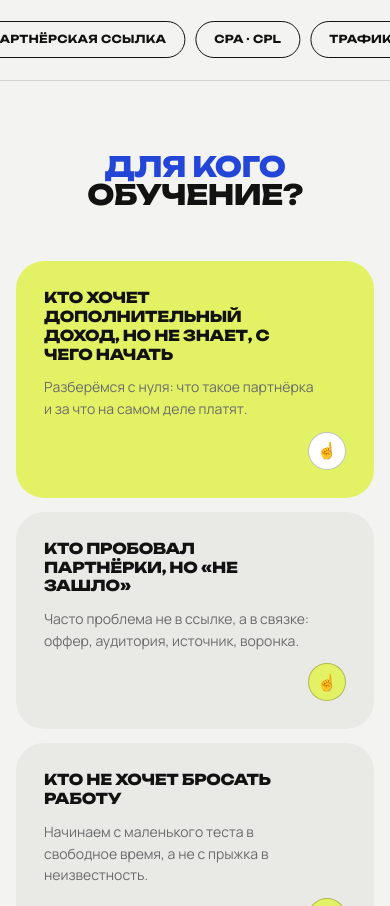
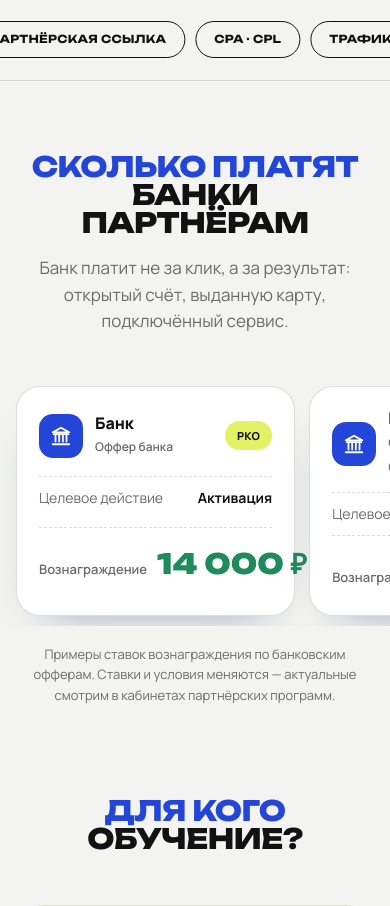
Before and after one commit to tspasova0705-ux/mysite, a PHP site: page / in a window 390 px wide. Shown: the part 887-1793 px from the top of the page. Run offline with PHP 8.4, Linux system fonts and the light colour scheme.

Commit message:
Add offer cards, author section and author channels
Hero shows two floating example offer cards (no bank names); a new
section lists six example payouts with a note that rates change.
About section rewritten with the author's background and a
disclaimer that personal income is not a guarantee. Telegram and MAX
channels added to contacts, final CTA, landing and cabinet footers.

Co-Authored-By: Claude Opus 5.5 <noreply@anthropic.com>
Claude-Session: https://claude.ai/code/session_015gxBjUa9Ty9qLThEiKhuUU

```diff
--- a/index.html
+++ b/index.html
@@ -101,6 +101,60 @@ section{padding:100px 0;position:relative}
 
 /* ticker */
 .ticker{overflow:hidden;padding:22px 0;border-bottom:1.5px solid var(--line)}
+
+/* offer cards (look of a partner cabinet, no bank names) */
+.offers{display:grid;grid-template-columns:repeat(3,1fr);gap:14px;margin-top:52px}
+.offer{background:var(--white);border-radius:24px;padding:22px;display:grid;gap:14px;border:1px solid var(--line);box-shadow:0 22px 44px -30px rgba(20,30,90,.45);color:var(--ink);transition:transform .4s cubic-bezier(.2,.8,.2,1)}
+.offer-top{display:flex;align-items:center;gap:12px}
+.bank-ic{width:44px;height:44px;border-radius:14px;background:var(--blue);color:var(--white);display:grid;place-items:center;flex:none}
+.offer-top b{display:block;font-weight:800;line-height:1.2}
+.offer-top small{color:var(--muted);font-size:12px;font-weight:600}
+.ochip{margin-left:auto;background:var(--lime);font-weight:800;font-size:11px;letter-spacing:.03em;padding:6px 12px;border-radius:999px;text-transform:uppercase;white-space:nowrap}
+.offer-row{display:flex;justify-content:space-between;gap:10px;font-size:14px;color:var(--muted);padding:10px 0;border-top:1px dashed var(--line);border-bottom:1px dashed var(--line)}
+.offer-row b{color:var(--ink)}
+.offer-pay{display:flex;justify-content:space-between;align-items:baseline;gap:10px}
+.offer-pay span{font-size:13px;color:var(--muted);font-weight:600}
+.offer-pay strong{font-family:Unbounded,sans-serif;font-weight:900;font-size:28px;color:#1f8a5b;white-space:nowrap}
+.offers-note{text-align:center;color:var(--muted);font-size:13px;margin-top:18px}
+.float-offer{position:absolute;z-index:3;width:264px;padding:16px;gap:10px;animation:bob 6s ease-in-out infinite;transition:translate .4s ease-out}
+.float-offer .offer-pay strong{font-size:22px}
+.float-offer .ochip{font-size:10px;padding:5px 9px}
+.float-offer .offer-top small{display:none}
+.offer>*{min-width:0}
+.float-offer .offer-row{padding:7px 0}
+.fo1{left:31%;bottom:30px;rotate:-4deg}
+.fo2{right:52px;bottom:40px;rotate:3deg;animation-delay:-3s}
+@media (min-width:981px){.hero-free{display:none}}
+@media (max-width:980px){.float-offer{display:none}}
+@media (max-width:900px){.offers{display:flex;overflow-x:auto;scroll-snap-type:x mandatory;padding-bottom:10px;margin-inline:-16px;padding-inline:16px;scrollbar-width:none}.offers .offer{flex:0 0 78%;scroll-snap-align:center}}
+
+/* about */
+.about2{display:grid;grid-template-columns:.85fr 1.15fr;gap:14px;margin-top:52px;align-items:stretch}
+.about-photo{position:relative;background:linear-gradient(160deg,var(--blue),#3a5cf0);border-radius:var(--radius);overflow:hidden;min-height:520px;display:flex;align-items:flex-end;justify-content:center}
+.about-photo img{width:88%;max-width:440px;filter:drop-shadow(0 20px 30px rgba(0,0,0,.25))}
+.about-name{position:absolute;left:22px;bottom:22px;background:var(--lime);border-radius:20px;padding:12px 18px}
+.about-name b{display:block;font-family:Unbounded,sans-serif;font-size:16px;text-transform:uppercase}
+.about-name span{font-size:13px;font-weight:600}
+.about-body{display:flex;flex-direction:column;gap:14px}
+.about-lead{background:var(--white);border-radius:var(--radius);padding:30px;font-size:18px;font-weight:600;line-height:1.5}
+.about-lead em{font-style:normal;color:var(--blue)}
+.fact.lime{background:var(--lime)}
+.fact.lime b{color:var(--ink)}
+.about-quote{background:var(--ink);color:var(--white);border-radius:var(--radius);padding:30px;font-family:Unbounded,sans-serif;font-weight:700;font-size:clamp(15px,1.6vw,19px);line-height:1.4}
+.about-quote::before{content:"“";display:block;font-size:54px;line-height:.6;color:var(--lime);margin-bottom:6px}
+.disclaimer{font-size:12px;color:var(--muted)}
+.proofs{display:grid;grid-template-columns:repeat(auto-fill,minmax(140px,1fr));gap:10px}
+.proofs img{border-radius:16px;border:1px solid var(--line)}
+@media (max-width:860px){.about2{grid-template-columns:1fr}.about-photo{min-height:420px}.about-lead,.about-quote{padding:22px}}
+
+/* channels */
+.ch-links{display:grid;gap:10px;margin-top:22px}
+.ch-links a{display:flex;align-items:center;gap:14px;padding:16px 18px;border-radius:18px;background:var(--white);text-decoration:none;font-weight:800;transition:transform .3s,background .3s,color .3s}
+.ch-links a:hover{background:var(--ink);color:var(--lime);transform:translateX(6px)}
+.ch-links .ic{width:40px;height:40px;border-radius:12px;display:grid;place-items:center;background:var(--blue);color:#fff;flex:none;font-family:Unbounded,sans-serif;font-size:11px;font-weight:900}
+.ch-links small{display:block;font-weight:600;font-size:12px;opacity:.7}
+.final-ch{display:flex;gap:10px;justify-content:center;flex-wrap:wrap;margin-top:18px;position:relative;z-index:2}
+.final-ch a{color:#fff;font-weight:700;font-size:14px}
 .ticker-track{display:flex;gap:10px;width:max-content;animation:tick 40s linear infinite}
 .ticker:hover .ticker-track{animation-play-state:paused}
 @keyframes tick{to{transform:translateX(-50%)}}
@@ -229,7 +283,8 @@ section{padding:100px 0;position:relative}
 .plan .old{font-family:Manrope,sans-serif;font-size:15px;font-weight:700;opacity:.8}
 .installment{display:inline-flex;align-self:flex-start;align-items:center;gap:10px;padding:10px 16px;border-radius:999px;background:var(--lime);color:var(--ink);font-family:Unbounded,sans-serif;font-weight:800;font-size:13px;text-transform:uppercase}
 .plan .note{font-size:12px;opacity:.75}
-.contacts{display:grid;grid-template-columns:1.2fr 1fr;gap:14px;margin-top:52px}
+.contacts{display:grid;grid-template-columns:1fr 1fr 1fr;gap:14px;margin-top:52px}
+.contacts .c-card.lime{background:var(--lime)}
 .contacts .c-card{border-radius:var(--radius);padding:36px}
 .contacts .c-card.blue{background:var(--blue);color:var(--white)}
 .contacts .c-card.gray{background:var(--card)}
@@ -239,7 +294,8 @@ section{padding:100px 0;position:relative}
 .doc-links{display:grid;gap:10px;margin-top:22px}
 .doc-links a{display:flex;justify-content:space-between;align-items:center;padding:16px 20px;border-radius:18px;background:var(--white);text-decoration:none;font-weight:700;transition:transform .3s,background .3s}
 .doc-links a:hover{background:var(--lime);transform:translateX(6px)}
-@media (max-width:760px){.contacts{grid-template-columns:1fr}.contacts .c-card{padding:26px}.contacts dl{grid-template-columns:1fr;gap:2px}.contacts dd{margin-bottom:10px}}
+@media (max-width:960px){.contacts{grid-template-columns:1fr 1fr}.contacts .c-card.gray{grid-column:1/-1}}
+@media (max-width:760px){.contacts{grid-template-columns:1fr}.contacts .c-card.gray{grid-column:auto}.contacts .c-card{padding:26px}.contacts dl{grid-template-columns:1fr;gap:2px}.contacts dd{margin-bottom:10px}}
 footer{padding:34px 0 50px}
 .foot-links{display:flex;gap:16px;flex-wrap:wrap}
 .foot-links a{color:var(--ink);font-weight:700}
@@ -286,6 +342,7 @@ footer{padding:34px 0 50px}
       <a href="#free" class="pill">Бесплатно</a>
       <a href="#program" class="pill">Программа</a>
       <a href="#plans" class="pill">Тарифы</a>
+      <a href="#about" class="pill">Обо мне</a>
       <a href="#contacts" class="pill">Контакты</a>
     </nav>
     <a href="lk/login.php" class="pill lime">Войти</a>
@@ -319,8 +376,8 @@ footer{padding:34px 0 50px}
         <div class="mid">с нуля до системы</div>
       </div>
 
-      <div class="coin" aria-hidden="true">₽</div>
-      <div class="coin c2" aria-hidden="true">%</div>
+      <div class="offer float-offer fo1"><div class="offer-top"><span class="bank-ic"><svg width="22" height="22" viewBox="0 0 24 24" fill="none" stroke="currentColor" stroke-width="2" stroke-linecap="round" stroke-linejoin="round"><path d="M3 21h18"/><path d="M4 10h16"/><path d="M12 3 3 8h18z"/><path d="M6 10v8M10 10v8M14 10v8M18 10v8"/></svg></span><div><b>Банк</b><small>Оффер банка</small></div><span class="ochip">РКО</span></div><div class="offer-row"><span>Целевое действие</span><b>Активация</b></div><div class="offer-pay"><span>Вознаграждение</span><strong>14 000 ₽</strong></div></div>
+      <div class="offer float-offer fo2"><div class="offer-top"><span class="bank-ic"><svg width="22" height="22" viewBox="0 0 24 24" fill="none" stroke="currentColor" stroke-width="2" stroke-linecap="round" stroke-linejoin="round"><path d="M3 21h18"/><path d="M4 10h16"/><path d="M12 3 3 8h18z"/><path d="M6 10v8M10 10v8M14 10v8M18 10v8"/></svg></span><div><b>Банк</b><small>Оффер банка</small></div><span class="ochip">Кредитная карта</span></div><div class="offer-row"><span>Целевое действие</span><b>Выдача</b></div><div class="offer-pay"><span>Вознаграждение</span><strong>4 000 ₽</strong></div></div>
 
       <div class="hero-free reveal"><b>5 уроков</b>первого модуля открыты бесплатно — начните сегодня</div>
     </div>
@@ -335,8 +392,25 @@ footer{padding:34px 0 50px}
   </div>
 </div>
 
+<!-- OFFERS -->
+<section id="offers">
+  <div class="wrap">
+    <h2 class="title reveal"><em>Сколько платят</em> банки партнёрам</h2>
+    <p class="sub reveal">Банк платит не за клик, а за результат: открытый счёт, выданную карту, подключённый сервис.</p>
+    <div class="offers">
+      <div class="offer tilt reveal"><div class="offer-top"><span class="bank-ic"><svg width="22" height="22" viewBox="0 0 24 24" fill="none" stroke="currentColor" stroke-width="2" stroke-linecap="round" stroke-linejoin="round"><path d="M3 21h18"/><path d="M4 10h16"/><path d="M12 3 3 8h18z"/><path d="M6 10v8M10 10v8M14 10v8M18 10v8"/></svg></span><div><b>Банк</b><small>Оффер банка</small></div><span class="ochip">РКО</span></div><div class="offer-row"><span>Целевое действие</span><b>Активация</b></div><div class="offer-pay"><span>Вознаграждение</span><strong>14 000 ₽</strong></div></div>
+      <div class="offer tilt reveal"><div class="offer-top"><span class="bank-ic"><svg width="22" height="22" viewBox="0 0 24 24" fill="none" stroke="currentColor" stroke-width="2" stroke-linecap="round" stroke-linejoin="round"><path d="M3 21h18"/><path d="M4 10h16"/><path d="M12 3 3 8h18z"/><path d="M6 10v8M10 10v8M14 10v8M18 10v8"/></svg></span><div><b>Банк</b><small>Оффер банка</small></div><span class="ochip">Кредитная карта</span></div><div class="offer-row"><span>Целевое действие</span><b>Выдача</b></div><div class="offer-pay"><span>Вознаграждение</span><strong>4 000 ₽</strong></div></div>
+      <div class="offer tilt reveal"><div class="offer-top"><span class="bank-ic"><svg width="22" height="22" viewBox="0 0 24 24" fill="none" stroke="currentColor" stroke-width="2" stroke-linecap="round" stroke-linejoin="round"><path d="M3 21h18"/><path d="M4 10h16"/><path d="M12 3 3 8h18z"/><path d="M6 10v8M10 10v8M14 10v8M18 10v8"/></svg></span><div><b>Банк</b><small>Оффер банка</small></div><span class="ochip">Дебетовая карта</span></div><div class="offer-row"><span>Целевое действие</span><b>Активация</b></div><div class="offer-pay"><span>Вознаграждение</span><strong>1 500 ₽</strong></div></div>
+      <div class="offer tilt reveal"><div class="offer-top"><span class="bank-ic"><svg width="22" height="22" viewBox="0 0 24 24" fill="none" stroke="currentColor" stroke-width="2" stroke-linecap="round" stroke-linejoin="round"><path d="M3 21h18"/><path d="M4 10h16"/><path d="M12 3 3 8h18z"/><path d="M6 10v8M10 10v8M14 10v8M18 10v8"/></svg></span><div><b>Банк</b><small>Оффер банка</small></div><span class="ochip">Эквайринг</span></div><div class="offer-row"><span>Целевое действие</span><b>Подключение</b></div><div class="offer-pay"><span>Вознаграждение</span><strong>7 000 ₽</strong></div></div>
+      <div class="offer tilt reveal"><div class="offer-top"><span class="bank-ic"><svg width="22" height="22" viewBox="0 0 24 24" fill="none" stroke="currentColor" stroke-width="2" stroke-linecap="round" stroke-linejoin="round"><path d="M3 21h18"/><path d="M4 10h16"/><path d="M12 3 3 8h18z"/><path d="M6 10v8M10 10v8M14 10v8M18 10v8"/></svg></span><div><b>Банк</b><small>Оффер банка</small></div><span class="ochip">Кредит наличными</span></div><div class="offer-row"><span>Целевое действие</span><b>Выдача</b></div><div class="offer-pay"><span>Вознаграждение</span><strong>5 000 ₽</strong></div></div>
+      <div class="offer tilt reveal"><div class="offer-top"><span class="bank-ic"><svg width="22" height="22" viewBox="0 0 24 24" fill="none" stroke="currentColor" stroke-width="2" stroke-linecap="round" stroke-linejoin="round"><path d="M3 21h18"/><path d="M4 10h16"/><path d="M12 3 3 8h18z"/><path d="M6 10v8M10 10v8M14 10v8M18 10v8"/></svg></span><div><b>Банк</b><small>Оффер банка</small></div><span class="ochip">Регистрация бизнеса</span></div><div class="offer-row"><span>Целевое действие</span><b>Открытие</b></div><div class="offer-pay"><span>Вознаграждение</span><strong>3 000 ₽</strong></div></div>
+    </div>
+    <p class="offers-note reveal">Примеры ставок вознаграждения по банковским офферам. Ставки и условия меняются — актуальные смотрим в кабинетах партнёрских программ.</p>
+  </div>
+</section>
+
 <!-- AUDIENCE -->
-<section id="for">
+<section id="for" style="padding-top:20px">
   <div class="wrap">
     <h2 class="title reveal"><em>Для кого</em> обучение?</h2>
     <div class="aud">
@@ -440,17 +514,23 @@ footer{padding:34px 0 50px}
 <!-- ABOUT -->
 <section id="about" style="padding-top:40px">
   <div class="wrap">
-    <h2 class="title reveal"><em>Об</em> авторе</h2>
-    <div class="about">
-      <div class="q reveal">
-        <small>Почему мне можно доверять</small>
-        <p>«Я не начинала с мысли: найду волшебную схему и уйду с работы. Партнёрки — это не ссылка, а целая система: оффер, клиент, источник, воронка, действие и выплата.»</p>
+    <h2 class="title reveal"><em>Обо</em> мне</h2>
+    <div class="about2">
+      <div class="about-photo reveal">
+        <img data-portrait alt="Татьяна Марченко — автор курса">
+        <div class="about-name"><b>Татьяна Марченко</b><span>автор курса</span></div>
       </div>
-      <div class="facts">
-        <div class="fact reveal"><b>Банк</b><span>Опыт работы в банке — понимаю продукты изнутри</span></div>
-        <div class="fact reveal"><b>1→3</b><span>Прошла путь от доп. дохода к системе сама</span></div>
-        <div class="fact reveal"><b>100%</b><span>Только разрешённый трафик и честные методы</span></div>
-        <div class="fact reveal"><b>Live</b><span>Показываю каждый шаг на экране</span></div>
+      <div class="about-body">
+        <p class="about-lead reveal">Больше <em>десяти лет</em> в банковской сфере — начинала обычным сотрудником банка. Уже <em>пять лет</em> работаю с партнёрскими программами: напрямую с банками и через посреднические сервисы.</p>
+        <div class="facts">
+          <div class="fact reveal"><b>10+ лет</b><span>в банковской сфере — начинала сотрудником банка</span></div>
+          <div class="fact reveal"><b>5 лет</b><span>в партнёрских программах банков</span></div>
+          <div class="fact lime reveal"><b>до 1 млн ₽</b><span>доход в месяц на партнёрках — начинала с 10 000 ₽</span></div>
+          <div class="fact reveal"><b>2 модели</b><span>прямое партнёрство с банками и сервисы-посредники</span></div>
+        </div>
+        <p class="about-quote reveal">Я знаю изнутри, с какими банками работать хорошо, а с какими — сложно. Этим опытом и делюсь в курсе.</p>
+        <div class="proofs" id="proofs" hidden></div>
+        <p class="disclaimer">Указан личный результат автора. Он не является обещанием или гарантией дохода: результат зависит от ваших действий и условий партнёрских программ.</p>
       </div>
     </div>
   </div>
@@ -523,6 +603,13 @@ footer{padding:34px 0 50px}
           <dt>ИНН</dt><dd>571503991566</dd>
         </dl>
       </div>
+      <div class="c-card lime reveal">
+        <h3 style="font-size:16px;font-weight:800">Мои каналы</h3>
+        <div class="ch-links">
+          <a href="https://t.me/tatirabotadoma" target="_blank" rel="noopener"><span class="ic"><svg width="20" height="20" viewBox="0 0 24 24" fill="currentColor"><path d="M21.9 4.3 18.6 20c-.2 1.1-.9 1.4-1.8.9l-5-3.7-2.4 2.3c-.3.3-.5.5-1 .5l.4-5.1 9.3-8.4c.4-.4-.1-.6-.6-.2L6 13.5l-4.9-1.5c-1.1-.3-1.1-1.1.2-1.6l19.2-7.4c.9-.3 1.7.2 1.4 1.3z"/></svg></span><span>Telegram<small>@tatirabotadoma</small></span></a>
+          <a href="https://max.ru/channel_tatirabotadoma" target="_blank" rel="noopener"><span class="ic">MAX</span><span>MAX<small>channel_tatirabotadoma</small></span></a>
+        </div>
+      </div>
       <div class="c-card gray reveal">
         <h3 style="font-size:16px;font-weight:800">Документы</h3>
         <div class="doc-links">
@@ -542,6 +629,7 @@ footer{padding:34px 0 50px}
       <div class="big">Первые 5 уроков<br><span style="color:var(--lime)">уже сегодня</span></div>
       <p>Поймите механику партнёрских программ и составьте свой первый маленький тест.</p>
       <button class="btn btn-lime magnetic" data-open-modal><span>Начать бесплатно</span></button>
+      <div class="final-ch"><span>Подписывайтесь на канал:</span><a href="https://t.me/tatirabotadoma" target="_blank" rel="noopener">Telegram</a><a href="https://max.ru/channel_tatirabotadoma" target="_blank" rel="noopener">MAX</a></div>
       <div class="coin" aria-hidden="true">₽</div>
       <div class="coin c2" aria-hidden="true">%</div>
     </div>
@@ -553,7 +641,7 @@ footer{padding:34px 0 50px}
 <footer>
   <div class="wrap foot">
     <span class="pill lime">БАНК_ПАРТНЁРКИ</span>
-    <div class="foot-links"><a href="privacy.html">Политика конфиденциальности</a><a href="agreement.html">Пользовательское соглашение</a><a href="offer.html">Публичная оферта</a></div>
+    <div class="foot-links"><a href="https://t.me/tatirabotadoma" target="_blank" rel="noopener">Telegram</a><a href="https://max.ru/channel_tatirabotadoma" target="_blank" rel="noopener">MAX</a><a href="privacy.html">Политика конфиденциальности</a><a href="agreement.html">Пользовательское соглашение</a><a href="offer.html">Публичная оферта</a></div>
     <p>ИП Марченко Татьяна Валерьевна, ИНН 571503991566. Материалы курса носят образовательный характер и не являются гарантией дохода. Условия партнёрских программ проверяйте в их актуальных официальных правилах.</p>
   </div>
 </footer>
@@ -615,7 +703,7 @@ footer{padding:34px 0 50px}
     });
 
     // hero: photo and coins shift with the cursor at different depths
-    const hero = document.getElementById('hero'), photo = document.getElementById('heroPhoto'), coins = hero.querySelectorAll('.coin');
+    const hero = document.getElementById('hero'), photo = document.getElementById('heroPhoto'), coins = hero.querySelectorAll('.float-offer');
     hero.addEventListener('mousemove', e => {
       const r = hero.getBoundingClientRect();
       const x = (e.clientX - r.left) / r.width - .5, y = (e.clientY - r.top) / r.height - .5;
--- a/lk/config.php
+++ b/lk/config.php
@@ -8,6 +8,11 @@ const COURSE_NAME = 'Банковские партнёрские програм
 // Реквизиты (показываются в подвале кабинета).
 const OWNER_NAME = 'ИП Марченко Татьяна Валерьевна';
 const OWNER_INN = '571503991566';
+// Каналы автора (ссылки в подвале кабинета).
+const CHANNELS = [
+    'Telegram' => 'https://t.me/tatirabotadoma',
+    'MAX' => 'https://max.ru/channel_tatirabotadoma',
+];
 const LEGAL_DOCS = [
     'privacy.html' => 'Политика конфиденциальности',
     'agreement.html' => 'Пользовательское соглашение',
--- a/lk/inc/layout.php
+++ b/lk/inc/layout.php
@@ -48,7 +48,7 @@ function layout_foot(): void { ?>
 </main>
 <footer class="foot wrap">
   <span><?= e(SITE_NAME) ?> · <?= e(OWNER_NAME) ?>, ИНН <?= e(OWNER_INN) ?></span>
-  <span class="foot-links"><?php foreach (LEGAL_DOCS as $file => $label): ?><a href="<?= e(BASE) ?>/../<?= $file ?>" target="_blank"><?= $label ?></a><?php endforeach; ?></span>
+  <span class="foot-links"><?php foreach (CHANNELS as $label => $href): ?><a href="<?= e($href) ?>" target="_blank" rel="noopener"><?= e($label) ?></a><?php endforeach; ?><?php foreach (LEGAL_DOCS as $file => $label): ?><a href="<?= e(BASE) ?>/../<?= $file ?>" target="_blank"><?= $label ?></a><?php endforeach; ?></span>
 </footer>
 <script src="<?= url('assets/lk.js') ?>?v=1"></script>
 </body>
```
